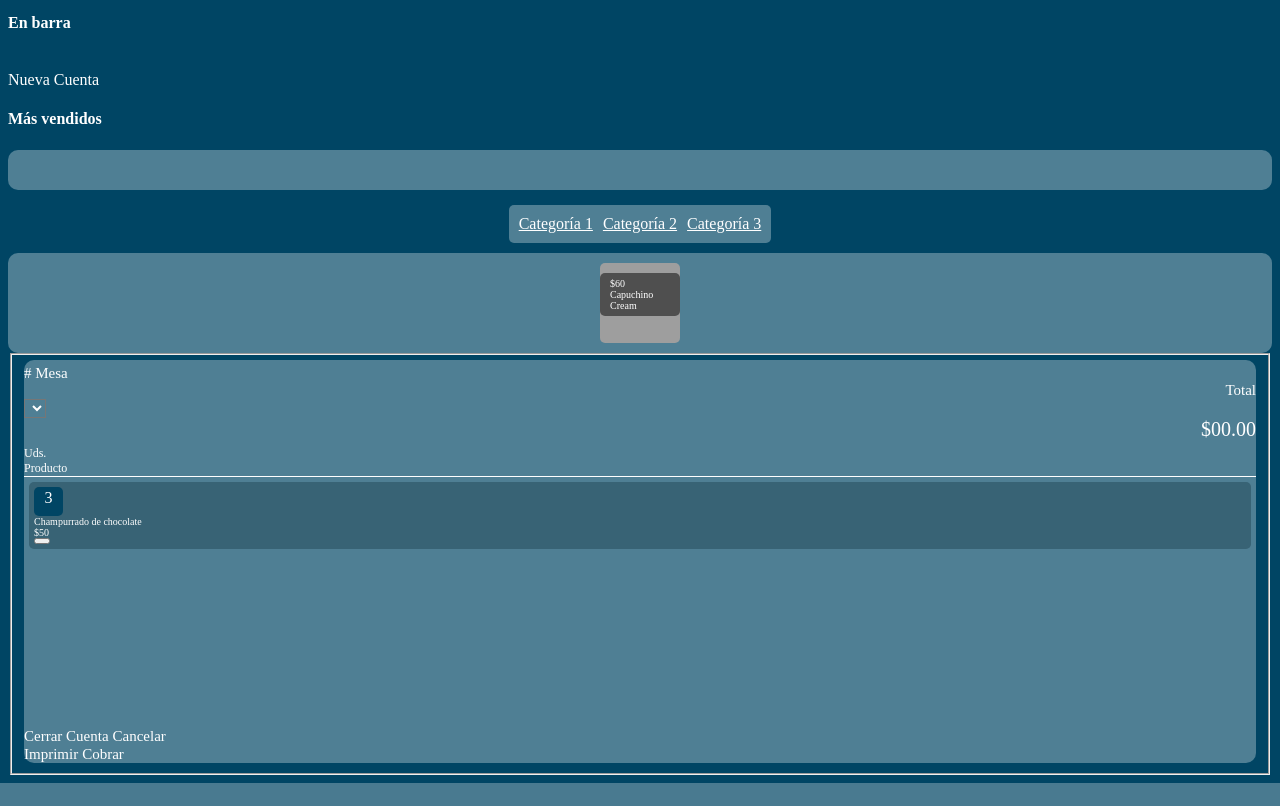
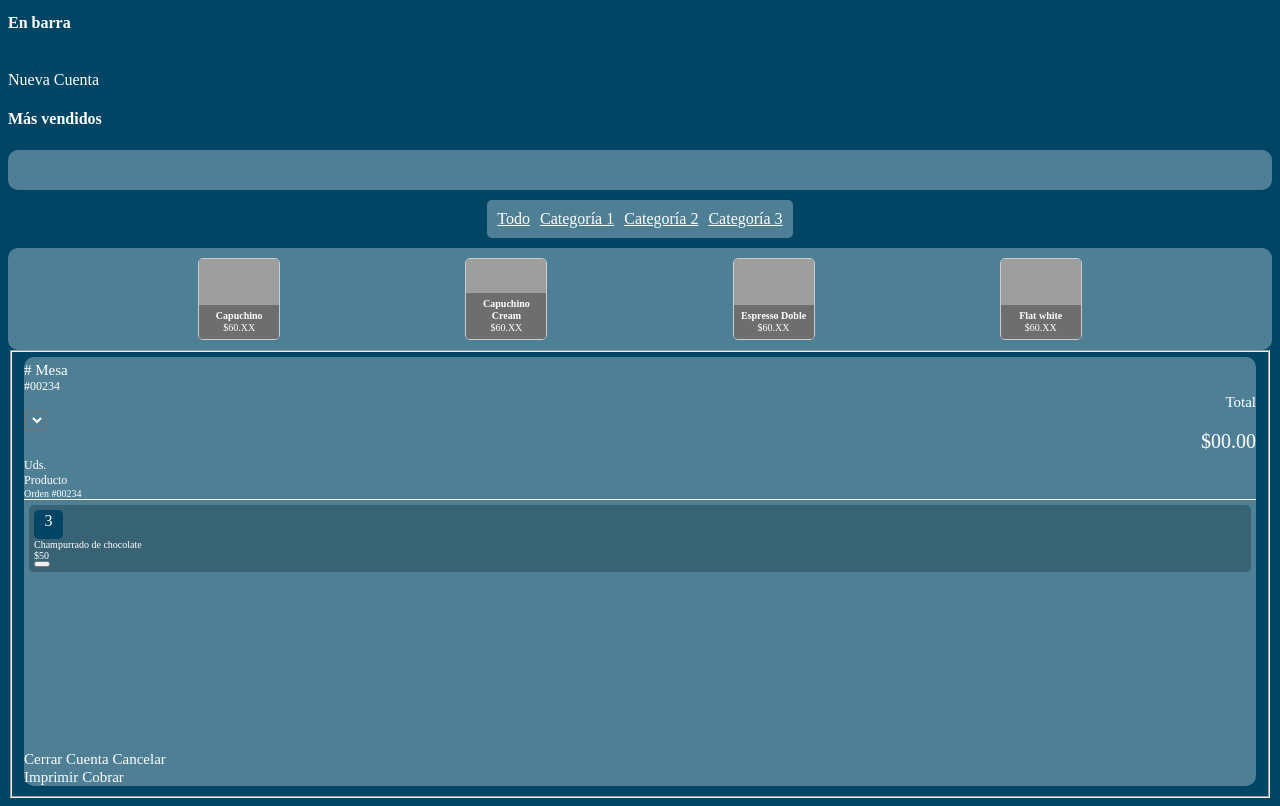
Before and after one commit to MrMarshal/Arendsi, a PHP site: page /sinergia/intranet/pos/cafe.php in a window 1280 px wide. Shown: the part 218-1024 px from the top of the page. Before the commit the page ends 1001 px from the top, so only its background shows below. Run offline with PHP 8.4, Linux system fonts and the light colour scheme; lists and menus that the app fills with data are empty; some libraries are stand-ins or nearby versions; grey boxes are pictures that could not be loaded.

Commit message:
cambios en cards e implementacion de filtrado

```diff
--- a/intranet/pos/cafe.php
+++ b/intranet/pos/cafe.php
@@ -3,7 +3,7 @@
 <script src="https://cdnjs.cloudflare.com/ajax/libs/OwlCarousel2/2.2.1/owl.carousel.js"></script>
 
 <nav class="fixed-top">
-    <div class="p-3 container-fluid" style="background-color: #b59f5b">
+    <div class="p-2 container-fluid" style="background-color: #b59f5b">
         <div class="row">
             <div class="col-8">
                 <div class="dropdown">
@@ -60,28 +60,52 @@
 
                 </div>
             </div>
+
             <div class="categories_selector_bar">
                 <div class="categories_selector_inner_container">
-                    <a href="#category1">Categoría 1</a>
-                    <a href="#category2">Categoría 2</a>
-                    <a href="#category3">Categoría 3</a>
+                    <a data-filter="all" href="#category1">Todo</a>
+                    <a data-filter=".category-a" href="#category1">Categoría 1</a>
+                    <a data-filter=".category-b" href="#category2">Categoría 2</a>
+                    <a data-filter=".category-c" href="#category3">Categoría 3</a>
                 </div>
             </div>
-            <div class="container category-product">
-            <div class="article_card">
-                    <img src="https://res.cloudinary.com/dxfq3iotg/image/upload/v1560924153/alcatel-smartphones-einsteiger-mittelklasse-neu-3m.jpg" alt="article-cover" class="article_image">
-                    <div class="text-content">
-                        <p class="title">$60 <br> Capuchino Cream</p>
+            <div class="container category-product" id="categories_container">
+                <div class="mix category-a product-card">
+                    <img src="https://upload.wikimedia.org/wikipedia/commons/0/00/Cappuccino_PeB.jpg" alt="Producto">
+                    <div class="product-info">
+                        <h3>Capuchino</h3>
+                        <p>$60.XX</p>
                     </div>
                 </div>
-
+                <div class="mix category-b product-card">
+                    <img src="https://encrypted-tbn0.gstatic.com/images?q=tbn:ANd9GcTfYXlOqhT4Qpm8UFqMvlkYWRYWSg2rNXC-_GWzE-tl4sGteSW_5GYwfHryRYkDbr2x7EA&usqp=CAU" alt="Producto">
+                    <div class="product-info">
+                        <h3>Capuchino Cream</h3>
+                        <p>$60.XX</p>
+                    </div>
+                </div>
+                <div class="mix category-c product-card">
+                    <img src="https://www.tasteofhome.com/wp-content/uploads/2023/03/TOH-espresso-GettyImages-1291298315-JVcrop.jpg" alt="Producto">
+                    <div class="product-info">
+                        <h3>Espresso Doble</h3>
+                        <p>$60.XX</p>
+                    </div>
+                </div>
+                <div class="mix category-a product-card">
+                    <img src="https://images.immediate.co.uk/production/volatile/sites/30/2020/08/flat-white-d8ada0f.jpg" alt="Producto">
+                    <div class="product-info">
+                        <h3>Flat white</h3>
+                        <p>$60.XX</p>
+                    </div>
+                </div>
             </div>
         </div>
         <div class="col-4">
             <fieldset>
                 <div class="container blue-box">
                     <div class="row">
-                        <div class="col-7" style="font-size: 15px;" ># Mesa</div>
+                        <div class="col-4" style="font-size: 15px;" ># Mesa</div>
+                        <div class="col-3" style="font-size: 12px;" >#00234</div>
                         <div class="col-5" style="font-size: 15px; text-align: right;">Total</div>
 
                         <div class="col-7">
@@ -91,7 +115,8 @@
                         </div>
                         <div class="row" style="margin-top: 5px; border-bottom: 1px solid white;">
                             <div class="col-2" style="font-size: 12px;">Uds.</div>
-                            <div class="col-8" style="font-size: 12px;">Producto</div>
+                            <div class="col-6" style="font-size: 12px;">Producto</div>
+                            <div class="col-4" style="font-size: 10px;"> Orden #00234</div>
                         </div>
                         <div class="col-12 container" id="order_items_container">
                             <div class="row order_item">
@@ -128,7 +153,7 @@ api_post("tables/GetAllTables").then(res => {
     res.forEach(t => {
         tables_s += `<option value="${t.id}">${t.name}</option>`;
         $("#tables_" + t.location_id).append(`
-                <a onclick="showTable(${t.id})" class="btn btn-outline-info">${t.name}</a>
+                <a onclick="showTable(${t.id})" class="btn table_available">${t.name}</a>
             `);
     });
     $("#tables_select").html(tables_s);
@@ -140,12 +165,13 @@ api_post("products/GetBestsellers").then(res => {
         prods += `<div class="owl-item">
                         <div
                             class="item_viewed_item discount d-flex flex-column align-items-center justify-content-center text-center">
-                            <div class="item_viewed_image"><img
-                                    src="https://res.cloudinary.com/dxfq3iotg/image/upload/v1560924153/alcatel-smartphones-einsteiger-mittelklasse-neu-3m.jpg"
-                                    alt=""></div>
-                            <div class="item_viewed_content text-center">
-                                <div class="item_viewed_price">$${p.price}</div>
-                                <div class="item_viewed_name"><a href="#">${p.name}</a></div>
+
+                            <div class="product-card">
+                                <img src="https://res.cloudinary.com/dxfq3iotg/image/upload/v1560924153/alcatel-smartphones-einsteiger-mittelklasse-neu-3m.jpg" alt="Producto">
+                                <div class="product-info">
+                                    <h3>${p.name}</h3>
+                                    <p>$${p.price}</p>
+                                </div>
                             </div>
                         </div>
                     </div>`;
@@ -180,7 +206,12 @@ function showCurrentOrder() {
 }
 </script>
 
-
+<!-- Categorizador de productos -->
+<script src="https://cdnjs.cloudflare.com/ajax/libs/mixitup/3.3.1/mixitup.min.js"></script>
+<script>
+    var containerEl = document.querySelector('#categories_container');
+    var mixer = mixitup(containerEl);
+</script>
 
 <script type="text/javascript">
 function obtenerFechaActual() {
@@ -240,6 +271,19 @@ body {
 #tables_select {
     background-color: transparent !important;
 
+}
+
+.table_available{
+    background-color: transparent;
+    border-color: #0dcaf0;
+}
+.table_opencheck{
+    background-color: #ff8533;
+    border-color: #ff8533;
+}
+.table_closedcheck{
+    background-color: #ff3333;
+    border-color: #ff3333;
 }
 </style>
 
@@ -311,7 +355,7 @@ body {
     display: flex;
     justify-content: center;
     align-items: center;
-    margin-top: 15px;
+    margin-top: 10px;
     margin-bottom: 10px;
 }
 
@@ -409,4 +453,44 @@ body {
     margin-bottom: 10px;
 }
 
+
+
+/* Clases para el card de los productos */
+.product-card {
+  width: 80px;
+  height: 80px;
+  border: 1px solid #ccc;
+  border-radius: 5px;
+  overflow: hidden;
+  position: relative;
+  display: flex;
+}
+
+.product-card img {
+  flex: 1;
+  width: auto;
+  height: auto;
+  max-width: 100%;
+  max-height: 100%;
+  object-fit: cover;
+}
+
+.product-info {
+  position: absolute;
+  bottom: 0;
+  left: 0;
+  width: 100%;
+  background-color: rgba(0, 0, 0, 0.3);
+  padding: 5px;
+  box-sizing: border-box;
+  text-align: center;
+}
+
+.product-info h3,
+.product-info p {
+  margin: 0;
+  font-size: 10px;
+  line-height: 1.2;
+}
+
 </style>
```
